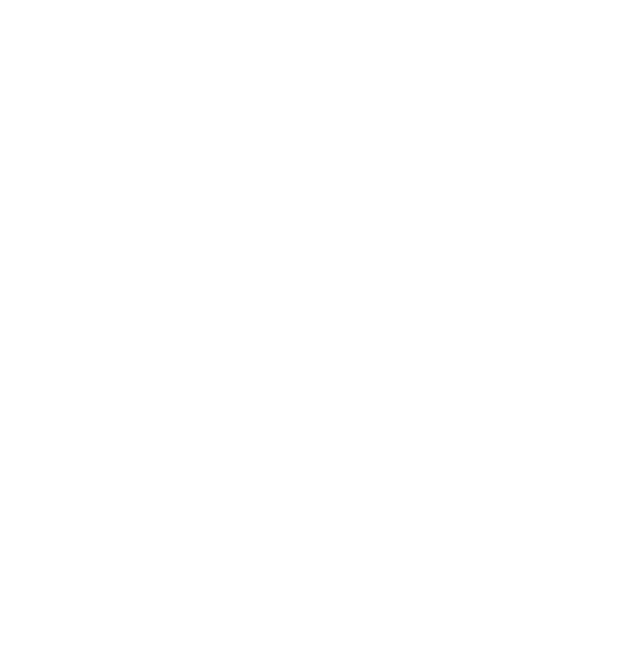
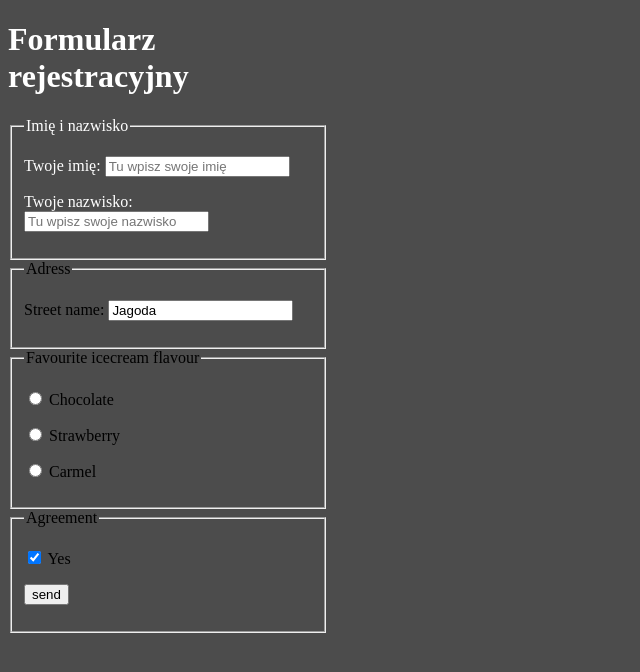
Before and after one commit to karbowskam/registration-form, a plain HTML site: page index.html in a window 1280 px wide. Shown: the whole page, without its empty margins (0-640 px from the left). Drawn offline with Linux system fonts and the light colour scheme.

Commit message:
Added name and surname box

```diff
--- a/index.html
+++ b/index.html
@@ -4,8 +4,85 @@
     <meta charset="UTF-8">
     <meta name="viewport" content="width=device-width, initial-scale=1.0">
     <title>Rejestracja</title>
+    <link href="style.css" rel="stylesheet" type="text/css" />
 </head>
 <body class="body">
+    <main>
+        <h1 class="header">Formularz rejestracyjny</h1>
+        <form>
+            <fieldset>
+            <legend class="legend">Imię i nazwisko</legend>
+          <p>
+            <label class="boxName" for="twojeImię"
+              >Twoje imię:
+              <input
+                type="text"
+                placeholder="Tu wpisz swoje imię"
+                id="twojeImię"
+                name="twojeImię"
+              />
+            </label>
+          </p>
+          <p>
+            <label class="boxName" for="twojeNazwisko"
+              >Twoje nazwisko:
+              <input
+                type="text"
+                placeholder="Tu wpisz swoje nazwisko"
+                id="twojeNazwisko"
+                name="twojeNazwisko"
+              />
+            </label>
+          </p>
+        </fieldset>
+          <fieldset>
+            <legend>Adress</legend>
+            <p>
+              <label for="nazwaFormularza"
+                >Street name:
+                <input
+                  required
+                  type="text"
+                  value="Jagoda"
+                  placeholder="Please enter your adress"
+                  id="nazwaFormularza"
+                  name="nazwaFomularza"
+                />
+              </label>
+            </p>
+          </fieldset>
+          <fieldset>
+            <legend>Favourite icecream flavour</legend>
+            <p>
+              <label
+                ><input name="icecCream" type="radio" value="chocolate" />
+                Chocolate</label
+              >
+            </p>
+            <p>
+              <label
+                ><input name="icecCream" type="radio" value="strawberry" />
+                Strawberry</label
+              >
+            </p>
+            <p>
+              <label
+                ><input name="icecCream" type="radio" value="carmel" />
+                Carmel</label
+              >
+            </p>
+          </fieldset>
+          <fieldset>
+            <legend>Agreement</legend>
+            <p>
+              <label><input name="lemonade" checked type="checkbox" value="agree" /> Yes</label>
+            </p>
+            <p>
+              <input name="agreement" type="submit" value="send"/>
+            </p>
+          </fieldset>
+        </form>
+      </main>
 
 </body>
 </html>
--- a/style.css
+++ b/style.css
@@ -1,4 +1,16 @@
 .body {
-    background: rgb(20,19,36);
-    background: radial-gradient(circle, rgba(20,19,36,1) 0%, rgba(68,68,124,1) 48%, rgba(12,12,17,1) 100%);
+  background: rgba(76, 76, 76, 1);
+  max-width: 25%;
 }
+
+.header {
+    color: #fff;
+}
+
+.boxName {
+    color: #fff;
+}
+
+.legend {
+    color: #fff;
+}
```
